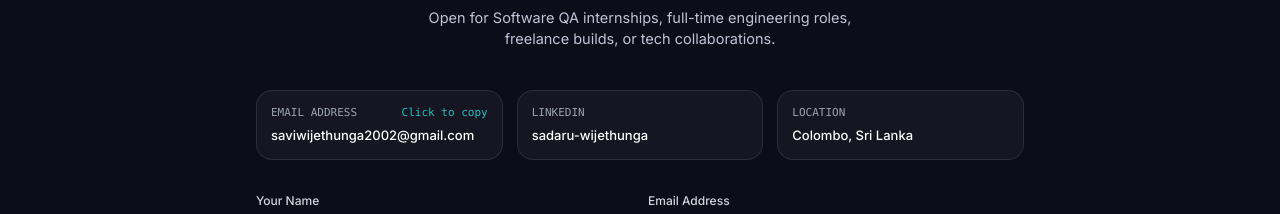
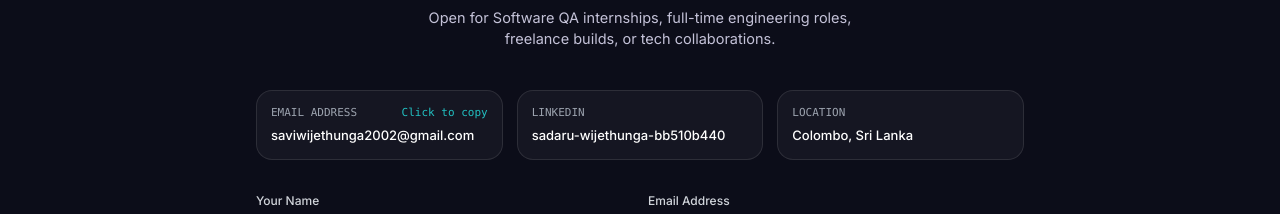
Before and after one commit to sadaruX3/sadaruX3.github.io, a React (Vite) app: page / in a window 1280 px wide. Shown: the part 5740-5954 px from the top of the page. Built offline with nearby package versions, Linux system fonts and the light colour scheme.

Commit message:
Update LinkedIn profile URL across website and metadata

```diff
--- a/index.html
+++ b/index.html
@@ -72,7 +72,7 @@
         },
         "sameAs": [
           "https://github.com/sadaruX3",
-          "https://www.linkedin.com/in/sadaru-wijethunga-9a60b5373"
+          "https://www.linkedin.com/in/sadaru-wijethunga-bb510b440"
         ],
         "knowsAbout": [
           "Software Quality Assurance (QA)",
--- a/src/PortfolioV3.jsx
+++ b/src/PortfolioV3.jsx
@@ -15,7 +15,7 @@ const WEB3FORMS_ACCESS_KEY = "YOUR_WEB3FORMS_ACCESS_KEY";
 const PROFILE_EMAIL = "saviwijethunga2002@gmail.com";
 const PROFILE_LOCATION = "Colombo, Sri Lanka";
 const PROFILE_GITHUB = "https://github.com/sadaruX3";
-const PROFILE_LINKEDIN = "https://www.linkedin.com/in/sadaru-wijethunga-9a60b5373";
+const PROFILE_LINKEDIN = "https://www.linkedin.com/in/sadaru-wijethunga-bb510b440";
 const PROFILE_PHOTO_URL = "https://github.com/sadaruX3.png";
 
 const SKILL_GROUPS = [
@@ -1290,7 +1290,7 @@ export default function PortfolioV3() {
               className="p-3.5 rounded-2xl bg-white/[0.04] border border-white/10 hover:border-[#0077b5] text-left transition-all"
             >
               <div className="text-[11px] font-mono text-gray-400 mb-1">LINKEDIN</div>
-              <div className="text-[13px] font-medium text-white truncate">sadaru-wijethunga</div>
+              <div className="text-[13px] font-medium text-white truncate">sadaru-wijethunga-bb510b440</div>
             </a>
 
             <div className="p-3.5 rounded-2xl bg-white/[0.04] border border-white/10 text-left">
@@ -1467,7 +1467,7 @@ export default function PortfolioV3() {
                 <div>📧 {PROFILE_EMAIL}</div>
                 <div>📍 {PROFILE_LOCATION}</div>
                 <div>🔗 github.com/sadaruX3</div>
-                <div>💼 LinkedIn: sadaru-wijethunga</div>
+                <div>💼 LinkedIn: sadaru-wijethunga-bb510b440</div>
               </div>
 
               {/* Summary */}
```
